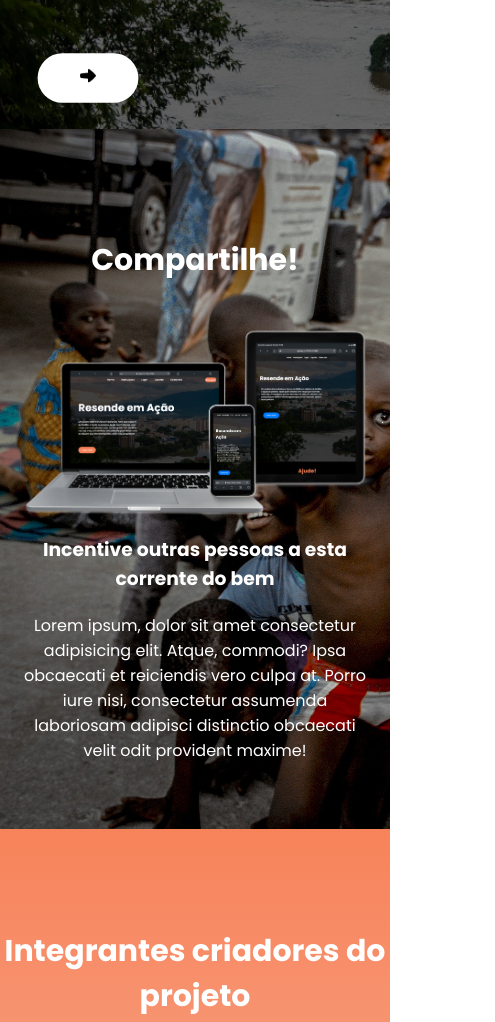
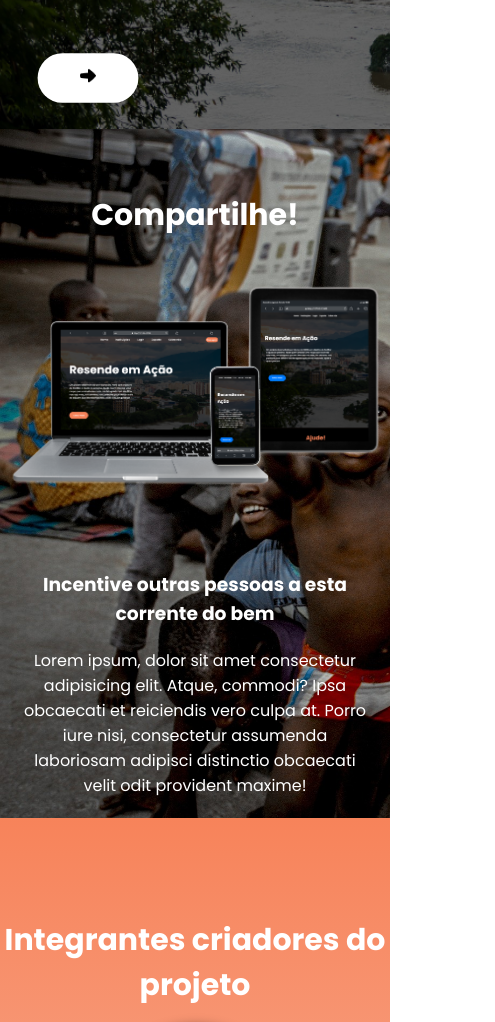
Before and after one commit to devrafael7/Resende-em-acao, a plain HTML site: page index.html in a window 390 px wide. Shown: the part 8284-9306 px from the top of the page, 495 px wide, since content can reach past the window. Drawn offline with Linux system fonts and the light colour scheme.

Commit message:
conteudo pagina principal atualizado e cores mudadas

```diff
--- a/frontend/css/style.css
+++ b/frontend/css/style.css
@@ -463,18 +463,15 @@ a{
 }
 
 .divCompartilhamento{
-    display: grid;
     background-image: url(../images/child-5445463_1920.jpg);
     background-repeat: no-repeat;
     background-size: cover;
     width: 100%;
-    height: 700px;
+    height: auto;
     text-align: center;
     padding-top: 5rem;
     padding-bottom: 5rem;
     filter: grayscale(0%);
-    align-items: center;
-    justify-content: center;
     margin-top: 30px;
 
 
@@ -485,13 +482,9 @@ a{
     text-align: center;
 }
 .imgresponsividade{
-    width: 800px;
-    height: 430px;
-    background-image: url(../images/imgdesktopmobile\ .png);
-    background-repeat: no-repeat;
-    background-size: cover;
-    margin-bottom: 20px;
-    margin-left: 33rem;
+    width: 600px;
+    height: auto;
+
 
 
 }
@@ -499,6 +492,10 @@ a{
 .diviimgetitcompartilhamento{
    text-align: center;
    color: white;
+   display: flex;
+   flex-direction: column;
+   align-items: center;
+   justify-content: center;
 
 
 }
@@ -982,7 +979,7 @@ a{
     }
     .divDadosBrasil{
         text-align: center;
-        width: 300px;
+        width: 100%;
         height: 300px;
         padding: 0;
         margin-right: 15px;
@@ -1128,24 +1125,29 @@ a{
         margin: 0;
         width: auto;
         height: auto;
+
     }
     .divCompartilhamento{
         width: 100%;
         padding: 0;
         margin: 0;
+
+
     }
     .h1compartilhamento{
         padding-top: 4rem;
         font-size: 30px;
         padding-bottom: 2rem;
     }
-    .imgresponsividade{
-        width: 100%;
-        height: 180px;
-        background-image: url(../images/imgdesktopmobile\ .png);
-        background-size: cover;
-        background-repeat: no-repeat;
-        padding-bottom: 3rem;
+
+    .imgIMGresponsividade{
+        width: 420px;
+        margin: 0;
+        padding: 0;
+
+
+
+
     }
     .txtCompartilhamento{
         margin:30px;
--- a/index.html
+++ b/index.html
@@ -217,7 +217,8 @@
         <div class="diviimgetitcompartilhamento">
             <h1 class="h1compartilhamento">Compartilhe!</h1>
 
-            <div class="imgresponsividade"></div>
+            <div class="imgresponsividade"><img src="/frontend/images/imgdesktopmobile .png" alt="" class="imgIMGresponsividade"></div>
+
 
             <h3 class="h3compartilhamento">Incentive outras pessoas a esta corrente do bem</h3>
             <p class="txtCompartilhamento">Lorem ipsum, dolor sit amet consectetur adipisicing elit. Atque, commodi? Ipsa obcaecati et reiciendis vero culpa at. Porro iure nisi, consectetur assumenda laboriosam adipisci distinctio obcaecati velit odit provident maxime!</p>
```
